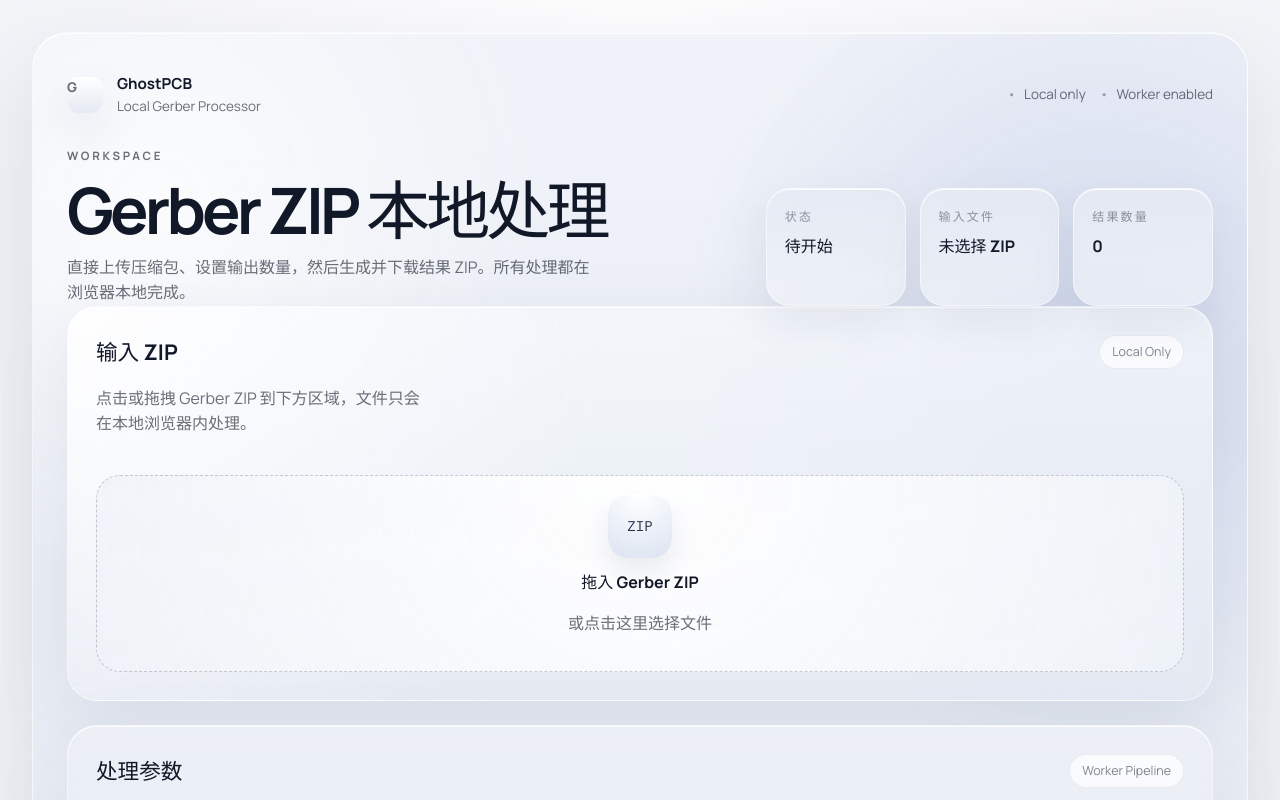
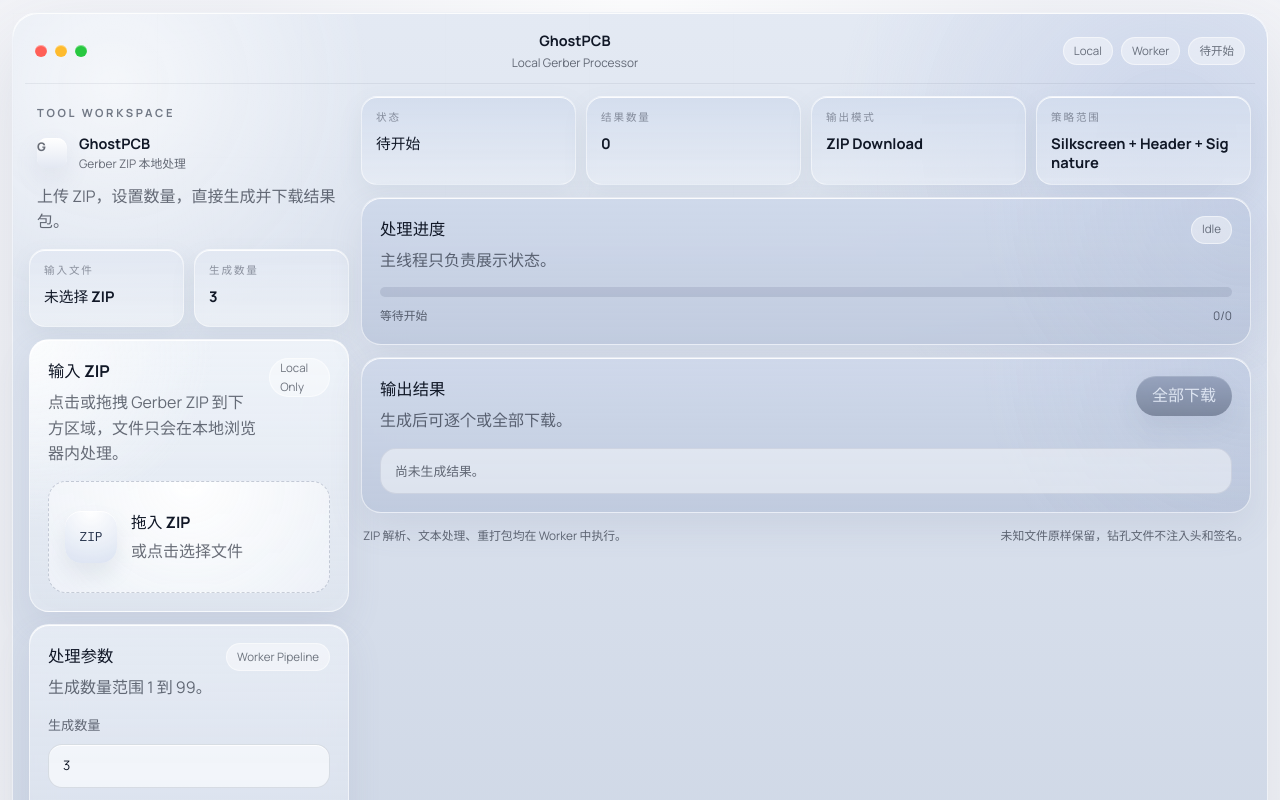
Before and after one commit to Nitmi/GhostPCB-Web, a React (Vite) app: page / in a window 1280 px wide. Shown: the top 800 px of the page. Built offline with nearby package versions, Linux system fonts and the light colour scheme.

Commit message:
继续优化

```diff
--- a/index.html
+++ b/index.html
@@ -4,7 +4,7 @@
     <meta charset="UTF-8" />
     <link rel="icon" type="image/svg+xml" href="/favicon.svg" />
     <meta name="viewport" content="width=device-width, initial-scale=1.0" />
-    <title>ghostpcb-web</title>
+    <title>GhostPCB</title>
   </head>
   <body>
     <div id="root"></div>
--- a/src/app/App.tsx
+++ b/src/app/App.tsx
@@ -134,50 +134,55 @@
 
   return (
     <main className="app-shell">
-      <section className="app-surface">
+      <section className="app-window">
         <div className="surface-noise" aria-hidden="true" />
 
-        <header className="workspace-header">
+        <header className="window-chrome">
+          <div className="traffic-lights" aria-hidden="true">
+            <span className="traffic-light close" />
+            <span className="traffic-light minimize" />
+            <span className="traffic-light zoom" />
+          </div>
+
+          <div className="window-title">
+            <strong>GhostPCB</strong>
+            <span>Local Gerber Processor</span>
+          </div>
+
+          <div className="window-toolbar">
+            <span className="window-chip">Local</span>
+            <span className="window-chip">Worker</span>
+            <span className="window-chip">{statusLabel}</span>
+          </div>
+        </header>
+
+        <section id="workspace" className="workspace-body">
+          <aside className="workspace-sidebar">
+            <div className="sidebar-head">
+              <p className="eyebrow">Tool Workspace</p>
               <div className="brand-lockup">
                 <span className="brand-mark">G</span>
                 <div>
                   <strong>GhostPCB</strong>
-              <span>Local Gerber Processor</span>
+                  <span>Gerber ZIP 本地处理</span>
                 </div>
               </div>
-          <div className="workspace-header-meta">
-            <span>Local only</span>
-            <span>Worker enabled</span>
-          </div>
-        </header>
-
-        <div className="overview-bar">
-          <div className="overview-copy">
-            <p className="eyebrow">Workspace</p>
-            <h1>Gerber ZIP 本地处理</h1>
-            <p>
-              直接上传压缩包、设置输出数量，然后生成并下载结果 ZIP。所有处理都在浏览器本地完成。
+              <p className="sidebar-description">
+                上传 ZIP，设置数量，直接生成并下载结果包。
               </p>
             </div>
 
-          <div className="overview-metrics">
-            <div className="metric-item">
-              <span>状态</span>
-              <strong>{statusLabel}</strong>
-            </div>
+            <div className="sidebar-metrics">
               <div className="metric-item">
                 <span>输入文件</span>
                 <strong>{fileLabel}</strong>
               </div>
               <div className="metric-item">
-              <span>结果数量</span>
-              <strong>{outputCount}</strong>
-            </div>
+                <span>生成数量</span>
+                <strong>{count}</strong>
               </div>
             </div>
 
-        <section id="workspace" className="workspace-section">
-          <div className="stack-column">
             <UploadPanel
               selectedFile={selectedFile}
               disabled={isRunning}
@@ -195,9 +200,28 @@
               onSubmit={handleSubmit}
               onCancel={handleCancel}
             />
+          </aside>
+
+          <section className="workspace-main">
+            <div className="main-summary">
+              <div className="summary-card">
+                <span>状态</span>
+                <strong>{statusLabel}</strong>
+              </div>
+              <div className="summary-card">
+                <span>结果数量</span>
+                <strong>{outputCount}</strong>
+              </div>
+              <div className="summary-card">
+                <span>输出模式</span>
+                <strong>ZIP Download</strong>
+              </div>
+              <div className="summary-card">
+                <span>策略范围</span>
+                <strong>Silkscreen + Header + Signature</strong>
+              </div>
             </div>
 
-          <div className="stack-column">
             <ProgressBar progress={progress} active={isRunning || status === 'success'} />
             <ResultPanel
               status={status}
@@ -206,14 +230,14 @@
               onDownloadAll={() => downloadAllResults(results)}
               onDownloadOne={(result) => downloadResultFile(result)}
             />
-          </div>
-        </section>
 
             <footer className="workspace-footer">
               <span>ZIP 解析、文本处理、重打包均在 Worker 中执行。</span>
               <span>未知文件原样保留，钻孔文件不注入头和签名。</span>
             </footer>
           </section>
+        </section>
+      </section>
     </main>
   )
 }
--- a/src/app/app.css
+++ b/src/app/app.css
@@ -1,202 +1,253 @@
 .app-shell {
   overflow: clip;
-  padding: clamp(20px, 3vw, 32px);
+  padding: 12px;
 }
 
-.app-surface {
+.app-window {
   position: relative;
-  width: min(1320px, 100%);
+  width: min(1480px, 100%);
+  min-height: calc(100svh - 24px);
   margin: 0 auto;
-  min-height: calc(100svh - 40px);
-  padding: clamp(22px, 3vw, 34px);
-  border-radius: 36px;
-  border: 1px solid rgba(255, 255, 255, 0.7);
+  padding: 12px;
+  border-radius: 26px;
+  border: 1px solid rgba(255, 255, 255, 0.66);
+  background:
+    radial-gradient(circle at 8% 8%, rgba(255, 255, 255, 0.64), transparent 18%),
+    radial-gradient(circle at 92% 14%, rgba(168, 183, 221, 0.38), transparent 24%),
+    linear-gradient(180deg, rgba(227, 233, 243, 0.98), rgba(205, 214, 229, 0.98));
   box-shadow:
     inset 0 1px 0 rgba(255, 255, 255, 0.92),
-    0 30px 90px rgba(116, 126, 153, 0.2);
-  background:
-    radial-gradient(circle at 10% 10%, rgba(255, 255, 255, 0.74), transparent 20%),
-    radial-gradient(circle at 88% 18%, rgba(197, 207, 233, 0.7), transparent 24%),
-    linear-gradient(180deg, rgba(239, 242, 248, 0.96), rgba(224, 230, 239, 0.98));
+    0 30px 80px rgba(97, 109, 135, 0.16);
   backdrop-filter: blur(16px);
 }
 
 .surface-noise {
   position: absolute;
   inset: 0;
-  opacity: 0.35;
   pointer-events: none;
+  opacity: 0.3;
   background-image:
     linear-gradient(rgba(70, 82, 105, 0.05) 1px, transparent 1px),
     linear-gradient(90deg, rgba(70, 82, 105, 0.05) 1px, transparent 1px);
-  background-size: 128px 128px;
-  mask-image: linear-gradient(180deg, rgba(0, 0, 0, 0.42), transparent 100%);
+  background-size: 144px 144px;
+  mask-image: linear-gradient(180deg, rgba(0, 0, 0, 0.4), transparent 100%);
 }
 
-.workspace-header {
+.window-chrome {
   position: relative;
   z-index: 1;
   display: flex;
   align-items: center;
-  justify-content: space-between;
-  min-height: 56px;
-  gap: 16px;
+  gap: 12px;
+  min-height: 42px;
+  padding: 4px 10px 10px;
+  border-bottom: 1px solid rgba(88, 98, 123, 0.1);
+}
+
+.traffic-lights {
+  display: inline-flex;
+  gap: 8px;
+}
+
+.traffic-light {
+  width: 12px;
+  height: 12px;
+  border-radius: 50%;
+  box-shadow: inset 0 1px 0 rgba(255, 255, 255, 0.45);
+}
+
+.traffic-light.close {
+  background: #ff5f57;
+}
+
+.traffic-light.minimize {
+  background: #febb2e;
+}
+
+.traffic-light.zoom {
+  background: #28c840;
+}
+
+.window-title {
+  display: grid;
+  justify-items: center;
+  gap: 2px;
+  margin-left: auto;
+  margin-right: auto;
+}
+
+.window-title strong,
+.window-title span,
+.brand-lockup strong,
+.brand-lockup span {
+  display: block;
+}
+
+.window-title strong,
+.brand-lockup strong {
+  font-size: 0.9rem;
+}
+
+.window-title span,
+.brand-lockup span {
+  color: var(--text-soft);
+  font-size: 0.74rem;
+}
+
+.window-toolbar {
+  display: flex;
+  flex-wrap: wrap;
+  justify-content: flex-end;
+  gap: 8px;
+}
+
+.window-chip,
+.muted-chip {
+  display: inline-flex;
+  align-items: center;
+  min-height: 28px;
+  padding: 0 10px;
+  border-radius: 999px;
+  background: rgba(255, 255, 255, 0.42);
+  border: 1px solid rgba(255, 255, 255, 0.5);
+  color: rgba(27, 35, 50, 0.62);
+  font-size: 0.72rem;
+}
+
+.workspace-body {
+  position: relative;
+  z-index: 1;
+  display: grid;
+  grid-template-columns: 320px minmax(0, 1fr);
+  gap: 12px;
+  padding: 12px 4px 4px;
+}
+
+.workspace-sidebar,
+.workspace-main {
+  min-width: 0;
+}
+
+.workspace-sidebar {
+  display: grid;
+  gap: 12px;
+  align-content: start;
+}
+
+.workspace-main {
+  display: grid;
+  gap: 12px;
+  align-content: start;
+}
+
+.sidebar-head {
+  padding: 8px 8px 2px;
+}
+
+.eyebrow {
+  margin: 0 0 10px;
+  color: rgba(41, 50, 68, 0.64);
+  text-transform: uppercase;
+  letter-spacing: 0.24em;
+  font-size: 0.7rem;
+  font-weight: 700;
 }
 
 .brand-lockup {
   display: inline-flex;
   align-items: center;
-  gap: 14px;
+  gap: 12px;
 }
 
 .brand-mark {
-  width: 36px;
-  height: 36px;
+  width: 30px;
+  height: 30px;
   display: grid;
   place-items: center;
-  border-radius: 12px;
+  border-radius: 10px;
   background: linear-gradient(180deg, rgba(255, 255, 255, 0.98), rgba(226, 231, 242, 0.88));
   box-shadow:
     inset 0 1px 0 rgba(255, 255, 255, 0.9),
-    0 18px 40px rgba(115, 127, 163, 0.14);
-  font-size: 0.9rem;
+    0 10px 24px rgba(115, 127, 163, 0.12);
+  font-size: 0.8rem;
   font-weight: 800;
   color: #0d1321;
 }
 
-.brand-lockup strong,
-.brand-lockup span {
-  display: block;
-}
-
-.brand-lockup strong {
-  font-size: 0.95rem;
-}
-
-.brand-lockup span,
-.workspace-header-meta,
-.workspace-footer {
-  color: var(--text-soft);
-  font-size: 0.84rem;
-}
-
-.workspace-header-meta {
-  display: flex;
-  flex-wrap: wrap;
-  gap: 14px;
-}
-
-.workspace-header-meta span::before {
-  content: '•';
-  margin-right: 8px;
-  color: rgba(49, 58, 80, 0.46);
-}
-
-.overview-bar {
-  position: relative;
-  z-index: 1;
-  margin-top: 24px;
-  display: grid;
-  grid-template-columns: minmax(0, 1.2fr) minmax(320px, 0.8fr);
-  gap: 28px;
-  align-items: end;
-}
-
-.overview-copy {
-  max-width: 720px;
-}
-
-.eyebrow {
-  margin: 0 0 14px;
-  color: rgba(41, 50, 68, 0.64);
-  text-transform: uppercase;
-  letter-spacing: 0.24em;
-  font-size: 0.72rem;
-  font-weight: 700;
-}
-
-.overview-copy h1 {
-  margin: 0;
-  letter-spacing: -0.06em;
-  color: var(--text);
-  font-size: clamp(2.4rem, 5vw, 4.8rem);
-  line-height: 0.96;
-}
-
-.overview-copy p,
-.panel p {
+.sidebar-description {
+  margin: 10px 0 0;
   color: var(--text-soft);
 }
 
-.overview-copy p:last-child {
-  margin: 14px 0 0;
-  max-width: 54ch;
+.sidebar-metrics,
+.main-summary {
+  display: grid;
+  gap: 10px;
 }
 
-.overview-metrics {
-  display: grid;
-  grid-template-columns: repeat(3, minmax(0, 1fr));
-  gap: 14px;
+.sidebar-metrics {
+  grid-template-columns: repeat(2, minmax(0, 1fr));
 }
 
-.metric-item {
-  min-height: 118px;
-  padding: 18px;
-  border-radius: 24px;
-  background: linear-gradient(180deg, rgba(229, 234, 244, 0.9), rgba(244, 246, 250, 0.62));
-  border: 1px solid rgba(255, 255, 255, 0.54);
+.main-summary {
+  grid-template-columns: repeat(4, minmax(0, 1fr));
+}
+
+.metric-item,
+.summary-card {
+  min-height: 78px;
+  padding: 12px 14px;
+  border-radius: 16px;
+  background:
+    linear-gradient(180deg, rgba(226, 232, 243, 0.9), rgba(244, 247, 250, 0.58));
+  border: 1px solid rgba(255, 255, 255, 0.5);
   box-shadow:
     inset 0 1px 0 rgba(255, 255, 255, 0.9),
-    0 16px 40px rgba(112, 124, 151, 0.12);
+    0 10px 24px rgba(112, 124, 151, 0.1);
 }
 
-.metric-item span {
+.summary-card {
+  background:
+    linear-gradient(180deg, rgba(211, 221, 238, 0.9), rgba(233, 238, 246, 0.58));
+}
+
+.metric-item span,
+.summary-card span {
   display: block;
-  margin-bottom: 10px;
+  margin-bottom: 8px;
   color: rgba(32, 40, 57, 0.46);
-  font-size: 0.75rem;
+  font-size: 0.66rem;
   text-transform: uppercase;
   letter-spacing: 0.18em;
 }
 
-.metric-item strong {
+.metric-item strong,
+.summary-card strong {
   display: -webkit-box;
   overflow: hidden;
   color: var(--text);
-  font-size: 1rem;
-  line-height: 1.35;
+  font-size: 0.92rem;
+  line-height: 1.28;
   -webkit-line-clamp: 2;
   -webkit-box-orient: vertical;
   word-break: break-all;
 }
 
-.workspace-grid {
-  display: grid;
-  grid-template-columns: minmax(320px, 0.88fr) minmax(420px, 1.12fr);
-  gap: 28px;
-  margin-top: 28px;
-}
-
-.stack-column {
-  display: grid;
-  gap: 24px;
-}
-
 .panel {
   position: relative;
   overflow: hidden;
-  padding: 28px;
-  border-radius: 30px;
-  background: rgba(255, 255, 255, 0.5);
-  border: 1px solid rgba(255, 255, 255, 0.55);
+  padding: 18px;
+  border-radius: 20px;
+  background: rgba(255, 255, 255, 0.48);
+  border: 1px solid rgba(255, 255, 255, 0.56);
   box-shadow:
     inset 0 1px 0 rgba(255, 255, 255, 0.9),
-    0 24px 70px rgba(107, 118, 146, 0.14);
+    0 14px 34px rgba(107, 118, 146, 0.12);
   backdrop-filter: blur(20px);
   transition:
-    transform 220ms ease,
-    box-shadow 220ms ease,
-    border-color 220ms ease;
+    transform 180ms ease,
+    box-shadow 180ms ease,
+    border-color 180ms ease;
 }
 
 .panel::before,
@@ -207,60 +258,59 @@
   position: absolute;
   inset: 0;
   pointer-events: none;
-  background: linear-gradient(120deg, transparent 30%, rgba(255, 255, 255, 0.65), transparent 70%);
+  background: linear-gradient(120deg, transparent 30%, rgba(255, 255, 255, 0.58), transparent 70%);
   transform: translateX(-120%);
 }
 
 .panel:hover {
-  transform: translateY(-3px);
-  border-color: rgba(255, 255, 255, 0.85);
+  transform: translateY(-2px);
+  border-color: rgba(255, 255, 255, 0.8);
   box-shadow:
     inset 0 1px 0 rgba(255, 255, 255, 0.95),
-    0 28px 78px rgba(145, 153, 177, 0.18);
-}
-
-.panel h2 {
-  margin: 0 0 8px;
-  font-size: 1.35rem;
-  color: var(--text);
+    0 18px 40px rgba(115, 127, 157, 0.14);
 }
 
 .panel-strong {
   background:
-    radial-gradient(circle at top left, rgba(255, 255, 255, 0.84), transparent 44%),
-    linear-gradient(180deg, rgba(244, 247, 251, 0.82), rgba(228, 233, 242, 0.66));
+    radial-gradient(circle at top left, rgba(255, 255, 255, 0.78), transparent 44%),
+    linear-gradient(180deg, rgba(242, 246, 251, 0.84), rgba(226, 232, 241, 0.7));
 }
 
 .panel-muted {
   background:
-    linear-gradient(180deg, rgba(238, 241, 247, 0.82), rgba(224, 230, 240, 0.68));
+    linear-gradient(180deg, rgba(233, 238, 246, 0.84), rgba(219, 226, 238, 0.72));
 }
 
 .panel-dark {
   background:
-    radial-gradient(circle at top right, rgba(142, 157, 195, 0.18), transparent 32%),
-    linear-gradient(180deg, rgba(212, 220, 235, 0.86), rgba(194, 204, 223, 0.78));
-  border-color: rgba(237, 241, 248, 0.6);
+    radial-gradient(circle at top right, rgba(142, 157, 195, 0.16), transparent 30%),
+    linear-gradient(180deg, rgba(206, 216, 234, 0.92), rgba(188, 199, 220, 0.84));
+}
+
+.panel h2 {
+  margin: 0 0 6px;
+  color: var(--text);
+  font-size: 1.02rem;
+}
+
+.panel p {
+  margin: 0;
+  color: var(--text-soft);
 }
 
 .panel-head {
   display: flex;
   align-items: flex-start;
   justify-content: space-between;
-  gap: 16px;
-  margin-bottom: 22px;
+  gap: 12px;
+  margin-bottom: 14px;
 }
 
-.muted-chip {
-  display: inline-flex;
-  align-items: center;
-  min-height: 34px;
-  padding: 0 12px;
-  border-radius: 999px;
-  background: rgba(255, 255, 255, 0.72);
-  color: rgba(31, 39, 56, 0.56);
-  font-size: 0.78rem;
-  border: 1px solid rgba(82, 95, 124, 0.1);
+.upload-panel .panel-head p,
+.control-panel .panel-head p,
+.progress-panel .panel-head p,
+.result-panel .panel-head p {
+  max-width: 30ch;
 }
 
 .primary-button,
@@ -271,16 +321,16 @@
   display: inline-flex;
   align-items: center;
   justify-content: center;
-  min-height: 48px;
-  padding: 0 20px;
+  min-height: 40px;
+  padding: 0 16px;
   border-radius: 999px;
   cursor: pointer;
   transition:
-    transform 180ms ease,
-    opacity 180ms ease,
-    background 180ms ease,
-    border-color 180ms ease,
-    box-shadow 180ms ease;
+    transform 160ms ease,
+    opacity 160ms ease,
+    background 160ms ease,
+    box-shadow 160ms ease,
+    border-color 160ms ease;
 }
 
 .primary-button:disabled,
@@ -298,32 +348,30 @@
 
 .primary-button:not(:disabled):hover::before,
 .secondary-button:not(:disabled):hover::before {
-  animation: sheen 1s ease;
+  animation: sheen 900ms ease;
 }
 
 .primary-button {
   color: #fff;
-  text-decoration: none;
   font-weight: 700;
-  background: linear-gradient(180deg, #1e283a, #0c111b);
+  background: linear-gradient(180deg, #202a3d, #0e1420);
   box-shadow:
     inset 0 1px 0 rgba(255, 255, 255, 0.18),
-    0 14px 30px rgba(17, 24, 39, 0.18);
+    0 12px 24px rgba(17, 24, 39, 0.18);
 }
 
 .secondary-button {
   color: #f8fbff;
-  text-decoration: none;
   font-weight: 700;
-  background: linear-gradient(180deg, #6d7892, #3b455f);
+  background: linear-gradient(180deg, #687796, #39445e);
   box-shadow:
     inset 0 1px 0 rgba(255, 255, 255, 0.18),
-    0 14px 30px rgba(77, 88, 113, 0.18);
+    0 12px 24px rgba(77, 88, 113, 0.16);
 }
 
 .ghost-button {
   color: var(--text);
-  background: rgba(255, 255, 255, 0.56);
+  background: rgba(255, 255, 255, 0.48);
   border: 1px solid rgba(74, 87, 115, 0.12);
 }
 
@@ -331,16 +379,17 @@
   position: relative;
   overflow: hidden;
   display: grid;
-  gap: 12px;
-  place-items: center;
-  min-height: 176px;
-  padding: 18px 20px;
-  border: 1px dashed rgba(76, 90, 121, 0.3);
-  border-radius: 24px;
+  grid-template-columns: auto 1fr;
+  align-items: center;
+  gap: 14px;
+  min-height: 112px;
+  padding: 14px 16px;
+  border: 1px dashed rgba(76, 90, 121, 0.28);
+  border-radius: 18px;
   background:
     radial-gradient(circle at top, rgba(255, 255, 255, 0.9), rgba(236, 240, 247, 0.76)),
-    rgba(255, 255, 255, 0.58);
-  text-align: center;
+    rgba(255, 255, 255, 0.56);
+  text-align: left;
   transition:
     border-color 180ms ease,
     transform 180ms ease,
@@ -348,9 +397,9 @@
 }
 
 .upload-dropzone[data-dragging='true'] {
-  transform: translateY(-2px);
+  transform: translateY(-1px);
   border-color: rgba(56, 70, 101, 0.5);
-  box-shadow: 0 16px 34px rgba(113, 124, 150, 0.16);
+  box-shadow: 0 12px 28px rgba(113, 124, 150, 0.16);
 }
 
 .upload-dropzone[data-disabled='true'] {
@@ -358,7 +407,7 @@
 }
 
 .upload-dropzone:hover::before {
-  animation: sheen 1.1s ease;
+  animation: sheen 1s ease;
 }
 
 .upload-dropzone input {
@@ -369,20 +418,31 @@
 }
 
 .upload-icon {
-  width: 64px;
-  height: 64px;
+  width: 52px;
+  height: 52px;
   display: grid;
   place-items: center;
-  border-radius: 20px;
+  border-radius: 16px;
   background:
     radial-gradient(circle at top, rgba(255, 255, 255, 0.92), rgba(213, 222, 239, 0.84)),
     rgba(255, 255, 255, 0.56);
   box-shadow:
     inset 0 1px 0 rgba(255, 255, 255, 0.92),
-    0 14px 26px rgba(121, 132, 159, 0.14);
+    0 12px 20px rgba(121, 132, 159, 0.14);
   font-family: var(--mono);
   color: #24314a;
-  font-size: 0.88rem;
+  font-size: 0.8rem;
+}
+
+.upload-copy strong {
+  display: block;
+  margin-bottom: 4px;
+  color: var(--text);
+  font-size: 0.98rem;
+}
+
+.upload-copy p {
+  margin: 0;
 }
 
 .upload-actions,
@@ -390,55 +450,55 @@
 .result-actions {
   display: flex;
   flex-wrap: wrap;
-  gap: 12px;
+  gap: 10px;
 }
 
 .file-card,
 .result-item,
 .status-banner {
-  border-radius: 22px;
-  background: rgba(255, 255, 255, 0.46);
+  border-radius: 16px;
+  background: rgba(255, 255, 255, 0.44);
   border: 1px solid rgba(82, 95, 121, 0.12);
 }
 
 .file-card,
 .result-item {
-  padding: 16px 18px;
+  padding: 12px 14px;
 }
 
 .file-card strong,
 .result-item strong {
   display: block;
-  font-size: 1rem;
   color: var(--text);
+  font-size: 0.92rem;
   word-break: break-all;
 }
 
 .file-meta,
 .result-meta {
-  margin-top: 8px;
+  margin-top: 6px;
   color: var(--text-soft);
   font-family: var(--mono);
-  font-size: 0.78rem;
+  font-size: 0.72rem;
 }
 
 .form-grid {
   display: grid;
-  gap: 18px;
+  gap: 14px;
 }
 
 .field-label {
   display: grid;
-  gap: 10px;
+  gap: 8px;
   color: var(--text-soft);
-  font-size: 0.92rem;
+  font-size: 0.82rem;
 }
 
 .field-label input {
   width: 100%;
-  min-height: 54px;
-  padding: 0 16px;
-  border-radius: 18px;
+  min-height: 44px;
+  padding: 0 14px;
+  border-radius: 14px;
   border: 1px solid rgba(74, 87, 115, 0.16);
   background: rgba(248, 250, 253, 0.76);
   color: var(--text);
@@ -447,17 +507,17 @@
 
 .field-hint {
   color: var(--text-soft);
-  font-size: 0.84rem;
+  font-size: 0.74rem;
 }
 
 .progress-shell {
   display: grid;
-  gap: 14px;
+  gap: 10px;
 }
 
 .progress-track {
   position: relative;
-  height: 14px;
+  height: 10px;
   overflow: hidden;
   border-radius: 999px;
   background: rgba(84, 97, 127, 0.16);
@@ -468,8 +528,8 @@
   inset: 0 auto 0 0;
   width: 0;
   border-radius: inherit;
-  background: linear-gradient(90deg, #7080a3, #adb8d3, #e0c1ab);
-  transition: width 260ms ease;
+  background: linear-gradient(90deg, #6a7a9d, #aab6d0, #dfc4b1);
+  transition: width 220ms ease;
 }
 
 .progress-meta {
@@ -478,31 +538,24 @@
   justify-content: space-between;
   gap: 12px;
   color: var(--text-soft);
-  font-size: 0.82rem;
+  font-size: 0.74rem;
 }
 
 .result-list {
   display: grid;
-  gap: 14px;
+  gap: 10px;
 }
 
 .result-item {
   display: flex;
   align-items: center;
   justify-content: space-between;
-  gap: 16px;
-}
-
-.upload-panel .panel-head p,
-.control-panel .panel-head p,
-.progress-panel .panel-head p,
-.result-panel .panel-head p {
-  max-width: 34ch;
+  gap: 12px;
 }
 
 .status-banner {
-  padding: 15px 16px;
-  font-size: 0.9rem;
+  padding: 12px 14px;
+  font-size: 0.8rem;
 }
 
 .status-banner[data-tone='neutral'] {
@@ -516,15 +569,13 @@
 }
 
 .workspace-footer {
-  position: relative;
-  z-index: 1;
   display: flex;
   flex-wrap: wrap;
   justify-content: space-between;
   gap: 10px 18px;
-  margin-top: 18px;
-  padding-top: 18px;
-  border-top: 1px solid rgba(88, 98, 123, 0.12);
+  padding: 2px 2px 0;
+  color: var(--text-soft);
+  font-size: 0.74rem;
 }
 
 @keyframes sheen {
@@ -537,36 +588,54 @@
   }
 }
 
-@media (max-width: 980px) {
-  .overview-bar,
-  .overview-metrics,
-  .workspace-grid,
-  .workspace-header {
+@media (max-width: 1100px) {
+  .workspace-body {
     grid-template-columns: 1fr;
   }
 
-  .workspace-header {
-    align-items: flex-start;
-    flex-direction: column;
+  .main-summary {
+    grid-template-columns: repeat(2, minmax(0, 1fr));
+  }
+}
+
+@media (max-width: 820px) {
+  .window-chrome {
+    flex-wrap: wrap;
   }
 
-  .overview-metrics {
-    grid-template-columns: 1fr;
+  .window-title {
+    order: 3;
+    width: 100%;
+    justify-items: flex-start;
+    margin: 0;
   }
 
-  .workspace-grid {
+  .sidebar-metrics,
+  .main-summary {
     grid-template-columns: 1fr;
   }
 }
 
-@media (max-width: 720px) {
+@media (max-width: 640px) {
+  .app-shell {
+    padding: 8px;
+  }
+
+  .app-window {
+    min-height: calc(100svh - 16px);
+    padding: 10px;
+    border-radius: 20px;
+  }
+
   .panel-head,
   .result-item {
     flex-direction: column;
     align-items: flex-start;
   }
 
-  .overview-copy h1 {
-    font-size: clamp(2.1rem, 12vw, 3.4rem);
+  .upload-dropzone {
+    grid-template-columns: 1fr;
+    text-align: center;
+    justify-items: center;
   }
 }
--- a/src/features/gerber-process/ui/ProcessForm.tsx
+++ b/src/features/gerber-process/ui/ProcessForm.tsx
@@ -20,7 +20,7 @@
       <div className="panel-head">
         <div>
           <h2>处理参数</h2>
-          <p>第一期只开放真实启用的策略，生成数量范围为 1 到 99。</p>
+          <p>生成数量范围 1 到 99。</p>
         </div>
         <span className="muted-chip">Worker Pipeline</span>
       </div>
@@ -37,7 +37,7 @@
           />
         </label>
         <div className="field-hint">
-          每个结果包都会重新执行完整处理，不会简单复制同一份 ZIP 改名。
+          每个结果包都会重新执行完整处理。
         </div>
         <div className="form-actions">
           <button type="button" className="primary-button" disabled={disabled} onClick={onSubmit}>
--- a/src/features/gerber-process/ui/ProgressBar.tsx
+++ b/src/features/gerber-process/ui/ProgressBar.tsx
@@ -13,7 +13,7 @@
       <div className="panel-head">
         <div>
           <h2>处理进度</h2>
-          <p>ZIP 解包、Gerber 处理和重打包都在 Worker 中执行，主线程只负责展示状态。</p>
+          <p>主线程只负责展示状态。</p>
         </div>
         <span className="muted-chip">{active ? `${progress.percent}%` : 'Idle'}</span>
       </div>
--- a/src/features/gerber-process/ui/ResultPanel.tsx
+++ b/src/features/gerber-process/ui/ResultPanel.tsx
@@ -17,7 +17,7 @@
       <div className="panel-head">
         <div>
           <h2>输出结果</h2>
-          <p>生成完成后可逐个下载，也可以一次性触发全部 ZIP 下载。</p>
+          <p>生成后可逐个或全部下载。</p>
         </div>
         <div className="result-actions">
           <button
--- a/src/features/gerber-process/ui/UploadPanel.tsx
+++ b/src/features/gerber-process/ui/UploadPanel.tsx
@@ -63,9 +63,9 @@
           onChange={handleInputChange}
         />
         <div className="upload-icon">ZIP</div>
-        <div>
-          <strong>拖入 Gerber ZIP</strong>
-          <p>或点击这里选择文件</p>
+        <div className="upload-copy">
+          <strong>拖入 ZIP</strong>
+          <p>或点击选择文件</p>
         </div>
       </label>
 
```
Lines whose indentation alone changed are shown as unchanged.
